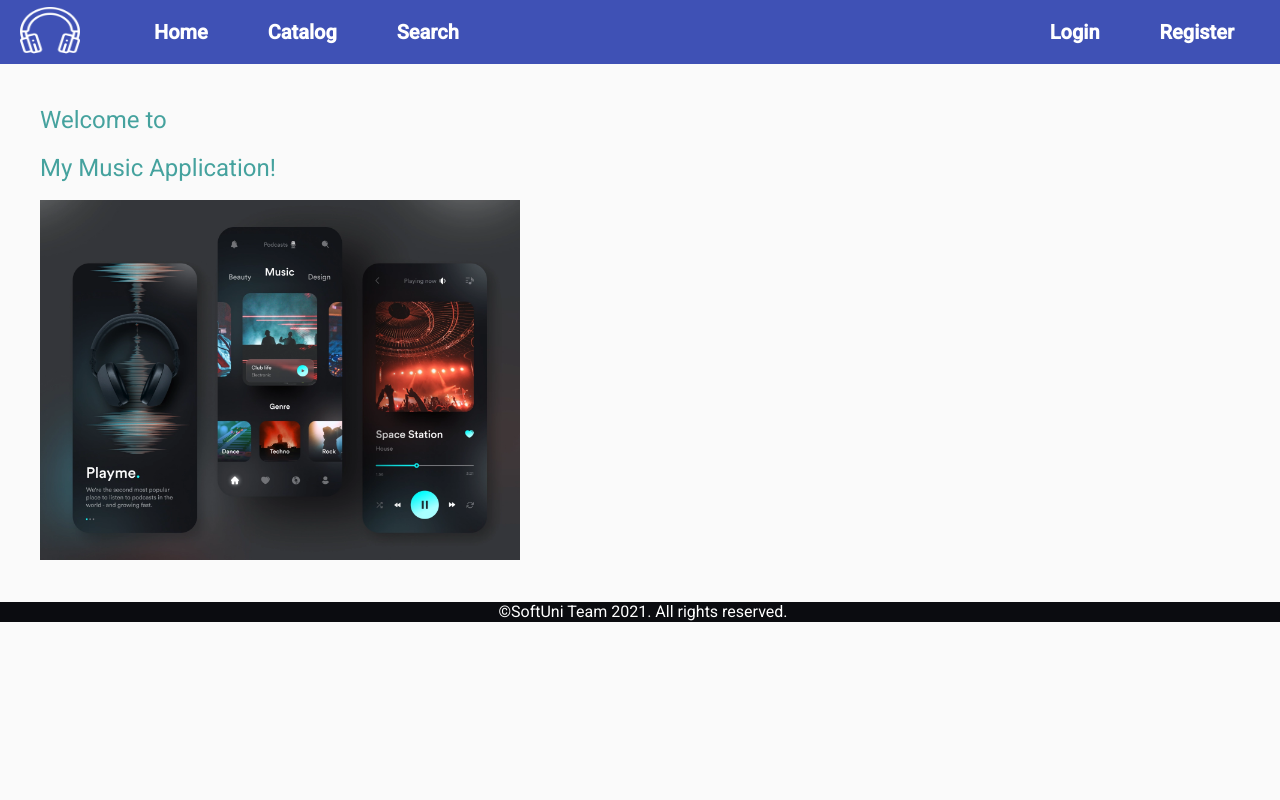
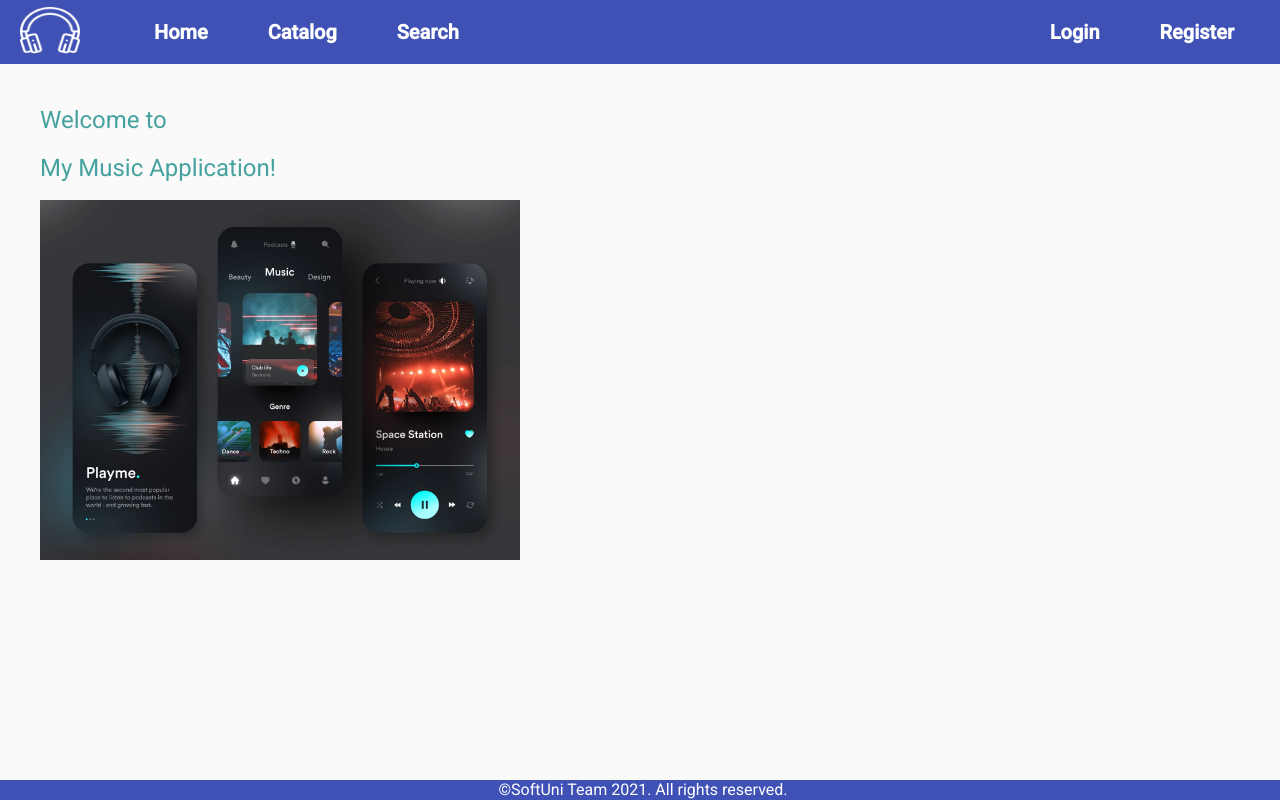
Before and after one commit to pavlinevtimov1998/Movie-App, an Angular app in the folder Client/music-app/: page / in a window 1280 px wide. Built offline with nearby package versions, Linux system fonts and the light colour scheme; no server answers.

Commit message:
Update footer.component.css

```diff
--- a/Client/music-app/src/app/core/footer/footer.component.css
+++ b/Client/music-app/src/app/core/footer/footer.component.css
@@ -1,6 +1,9 @@
 footer {
-  background-color: #0b0c10;
+  background-color: #3f51b5;
   width: 100%;
+  position: absolute;
+  left: 0;
+  bottom: 0;
   display: flex;
   font-size: 16px;
   justify-content: space-around;
```
